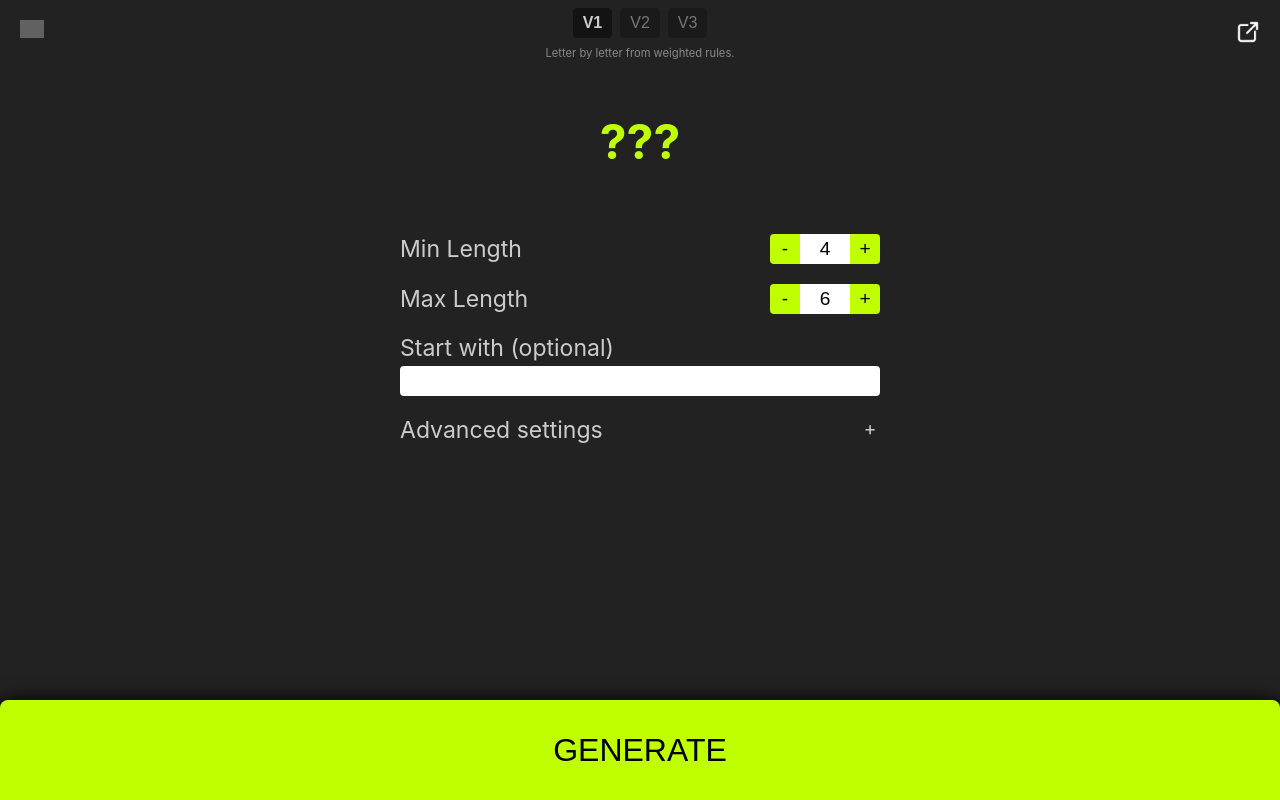
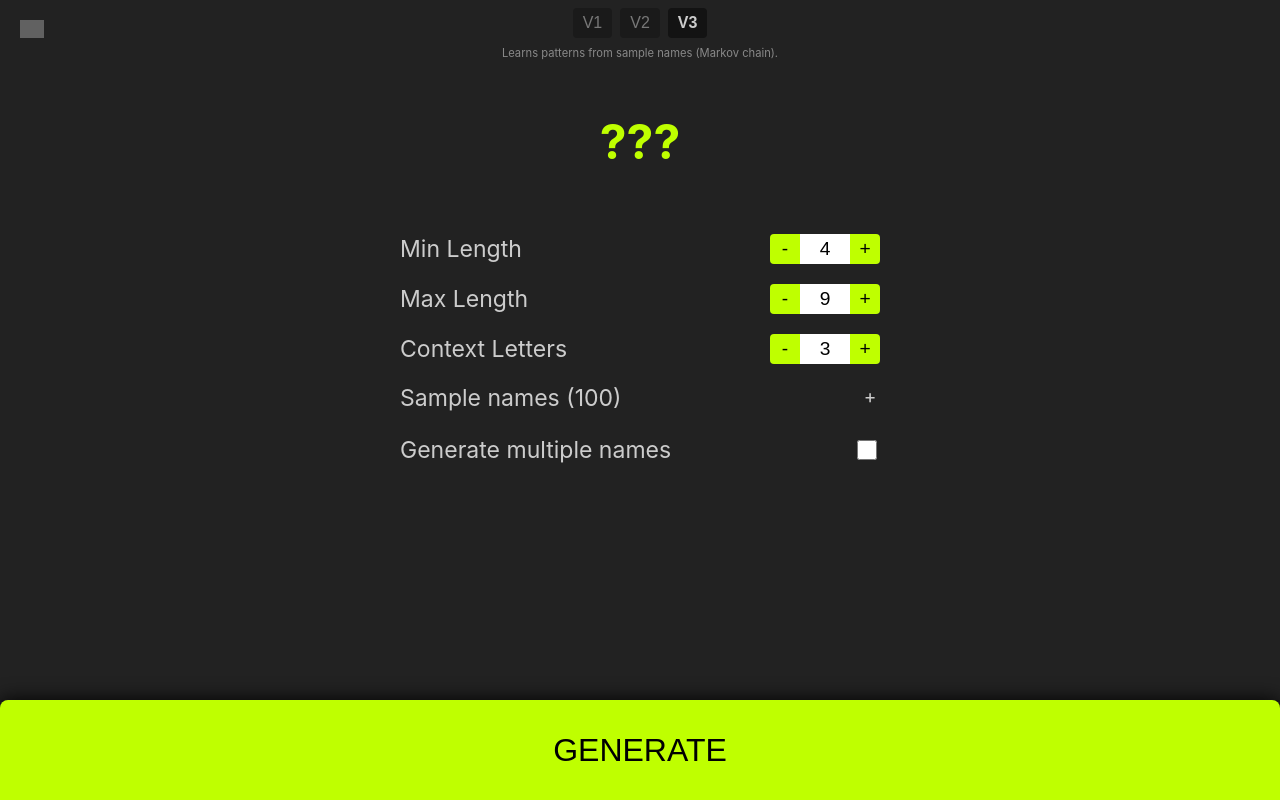
Before and after one commit to 3damp/random-name-generator, a React (Vite) app: page / in a window 1280 px wide. Built offline with nearby package versions, Linux system fonts and the light colour scheme; grey boxes are pictures that could not be loaded.

Commit message:
default to v3

```diff
--- a/src/App.tsx
+++ b/src/App.tsx
@@ -33,7 +33,7 @@ function isGeneratorVersion(value: unknown): value is GeneratorVersion {
 function App() {
     const [selectedVersion, setSelectedVersion] = useLocalStorageState(
         SELECTED_VERSION_STORAGE_KEY,
-        "V1",
+        "V3",
         isGeneratorVersion,
     )
 
```
